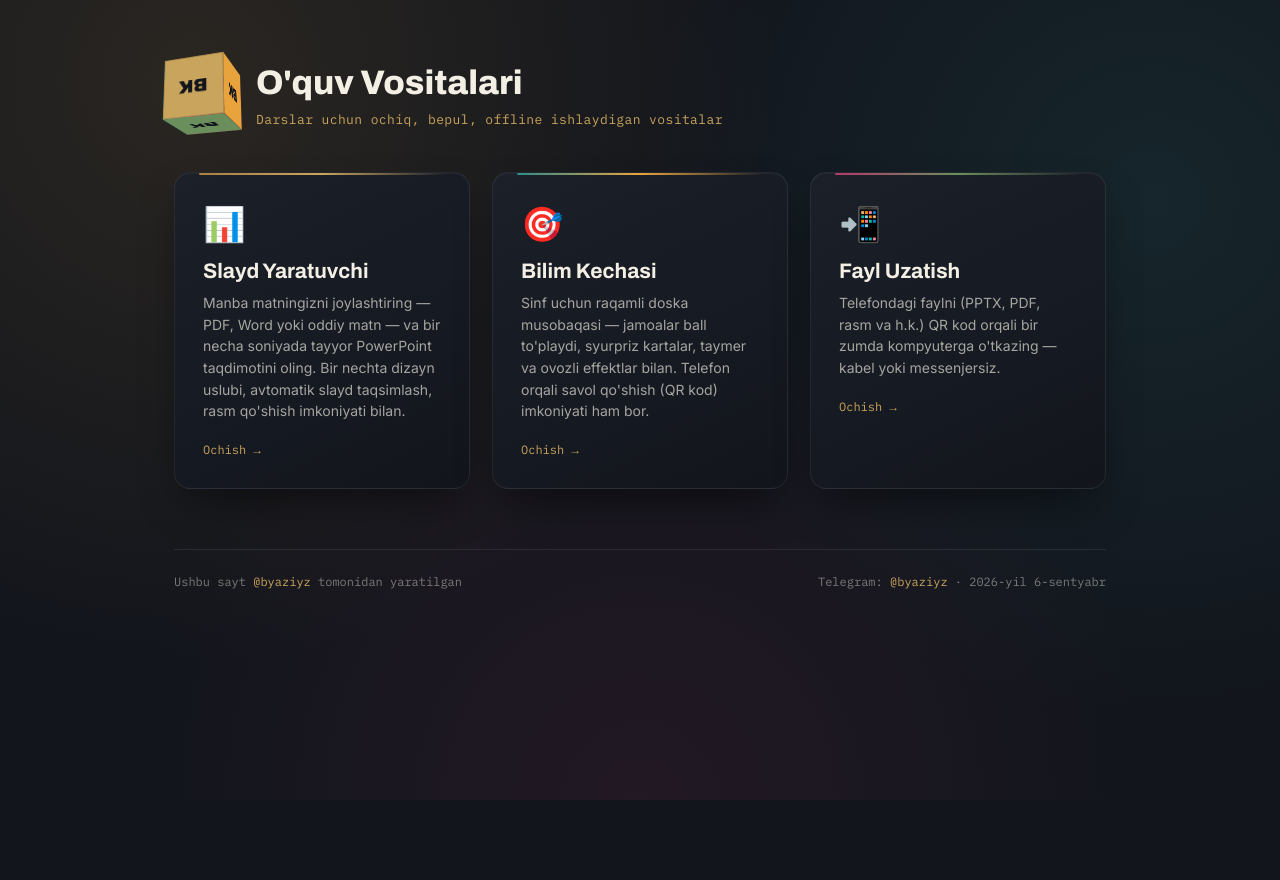
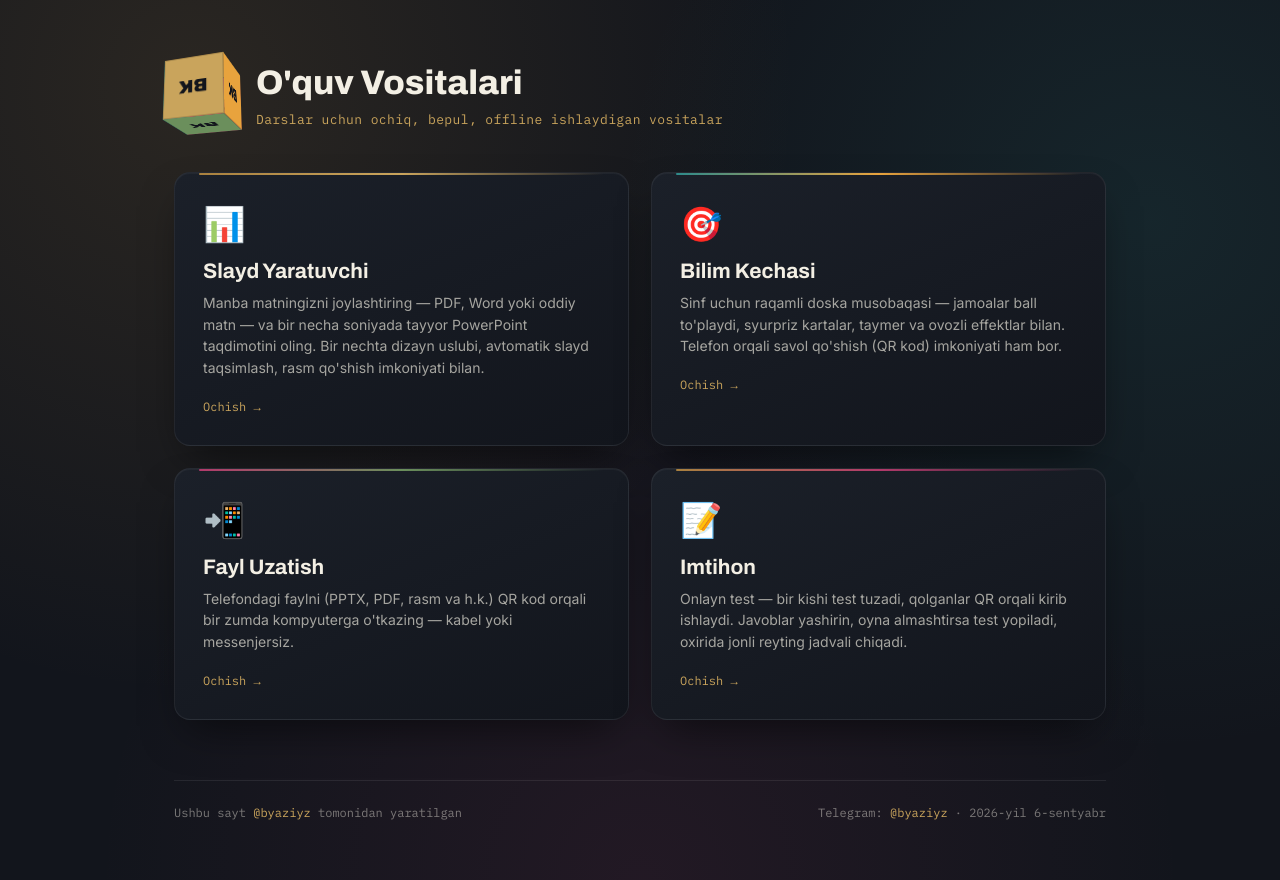
Before and after one commit to aziyz123/aziyz123.github.io, a plain HTML site: page index.html in a window 1280 px wide. Before the commit the page ends 800 px from the top, so only its background shows below. Drawn offline with Linux system fonts and the light colour scheme.

Commit message:
Update index.html

```diff
--- a/index.html
+++ b/index.html
@@ -39,8 +39,7 @@
   h1{ font-family:'Archivo', sans-serif; font-weight:800; font-size: 34px; margin:0; }
   .sub{ font-family:'IBM Plex Mono', monospace; font-size: 13px; color: var(--gold-2); margin-top:10px; letter-spacing:0.03em; }
 
-  .grid{ display:grid; grid-template-columns: 1fr 1fr 1fr; gap: 22px; margin-top: 44px; }
-  @media (max-width: 900px){ .grid{ grid-template-columns: 1fr 1fr; } }
+  .grid{ display:grid; grid-template-columns: 1fr 1fr; gap: 22px; margin-top: 44px; }
   @media (max-width: 720px){ .grid{ grid-template-columns: 1fr; } }
 
   .tool-card{
@@ -59,6 +58,7 @@
   .tool-card.c1::before{ background: linear-gradient(90deg, var(--gold), var(--gold-2), transparent); }
   .tool-card.c2::before{ background: linear-gradient(90deg, var(--t2), var(--t1), transparent); }
   .tool-card.c3::before{ background: linear-gradient(90deg, var(--t3), var(--t4), transparent); }
+  .tool-card.c4::before{ background: linear-gradient(90deg, var(--gold), var(--t3), transparent); }
   .tool-card:hover{ transform: translateY(-6px); box-shadow: 0 28px 56px -14px rgba(0,0,0,0.6); }
   .tool-icon{ font-size: 34px; margin-bottom: 16px; }
   .tool-name{ font-family:'Archivo', sans-serif; font-weight:700; font-size: 21px; margin-bottom: 10px; }
@@ -111,6 +111,13 @@
       <div class="tool-desc">Telefondagi faylni (PPTX, PDF, rasm va h.k.) QR kod orqali bir zumda kompyuterga o'tkazing — kabel yoki messenjersiz.</div>
       <div class="tool-cta">Ochish</div>
     </a>
+
+    <a class="tool-card c4" href="imtihon.html">
+      <div class="tool-icon">📝</div>
+      <div class="tool-name">Imtihon</div>
+      <div class="tool-desc">Onlayn test — bir kishi test tuzadi, qolganlar QR orqali kirib ishlaydi. Javoblar yashirin, oyna almashtirsa test yopiladi, oxirida jonli reyting jadvali chiqadi.</div>
+      <div class="tool-cta">Ochish</div>
+    </a>
   </div>
 
   <div class="footer">
```
